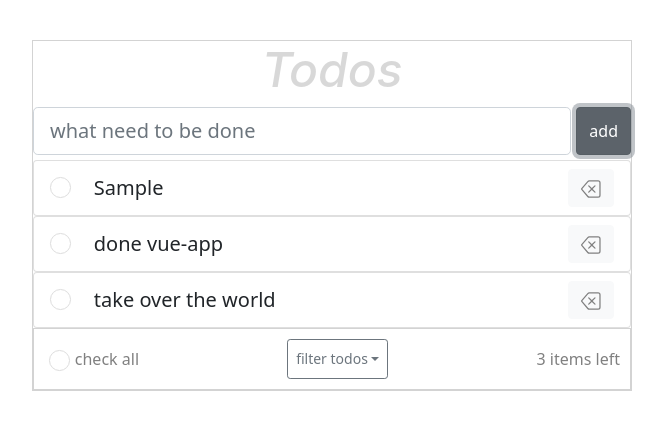
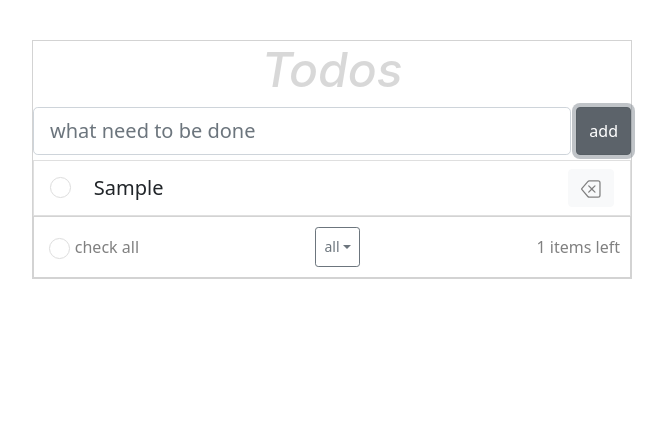
Before and after one commit to jullite/vue-todo, a Vue app: page / in a window 1280 px wide. Both pictures are taken after typing "Sample" into the empty fields and a click on the button "add". Shown: the top 430 px of the page, without its empty margins (308-974 px from the left). Built offline with nearby package versions, Linux system fonts and the light colour scheme.

Commit message:
refactor: divided todo-item from todo

```diff
--- a/src/components/Todo.vue
+++ b/src/components/Todo.vue
@@ -12,42 +12,15 @@
         />
         <b-button type="submit">add</b-button>
       </b-form>
-      <b-list-group v-for="(todo, index) in todosFilter" :key="todo.id">
-        <b-list-group-item>
-          <div v-if="!todo.editing" class="todo-item">
-            <!-- b-checkbox change size didn't work -->
-            <input
-              type="checkbox"
-              class="checkbox-round"
-              v-model="todo.completed"
-            />
-            <!-- 还是建议加上在 class 上加 ‘’ vscode 把它渲染成变量了，虽然不影响结果，但很影响阅读 -->
-            <span
-              :class="['todo-text', { compeleted: todo.completed }]"
-              @dblclick="editTodo(todo)"
-              >{{ todo.title }}</span
-            >
-            <b-button
-              class="remove-item"
-              variant="light"
-              @click="removeTodo(index)"
-            >
-              <b-icon icon="backspace"></b-icon>
-            </b-button>
-          </div>
-          <!-- @blur is not working I don't know why, some one said use blur.native, still not working-->
-          <!-- I find the reason: I didn't focus input at first!!! so I added autofocus on it -->
-          <b-input
-            v-else
-            v-model="todo.title"
-            :autofocus="true"
-            @blur="doneEdit(todo)"
-            @keyup.enter="doneEdit(todo)"
-            @keyup.esc="cancelEdit(todo)"
-          ></b-input>
-          <!-- <b-button class="remove-item" variant="light">x</b-button> -->
-        </b-list-group-item>
-      </b-list-group>
+      <todoItem
+        v-for="todo in todosFilter"
+        :key="todo.id"
+        :todo="todo"
+        :checkAllTodos="allCompleted"
+        @removeTodo="removeTodo"
+        @editTodo="editTodo"
+      >
+      </todoItem>
     </section>
     <footer>
       <label for="checkAll">
@@ -58,14 +31,18 @@
           @change="checkAllTodos"
         />check all
       </label>
-      <b-dropdown size="sm" text="filter todos" variant="outline-secondary">
-        <b-dropdown-item @click="filter = 'all'">all</b-dropdown-item>
-        <b-dropdown-item @click="filter = 'active'">active</b-dropdown-item>
-        <b-dropdown-item @click="filter = 'completed'"
+      <b-dropdown size="sm" :text='visibility' variant="outline-secondary">
+        <b-dropdown-item @click="visibility = 'all'">all</b-dropdown-item>
+        <b-dropdown-item @click="visibility = 'active'">active</b-dropdown-item>
+        <b-dropdown-item @click="visibility = 'completed'"
           >completed</b-dropdown-item
         >
       </b-dropdown>
-      <b-button v-if="showClearCompletedBtn" size="sm" variant="outline-secondary" @click="clearCompleted"
+      <b-button
+        v-if="showClearCompletedBtn"
+        size="sm"
+        variant="outline-secondary"
+        @click="clearCompleted"
         >clear completed</b-button
       >
       <span>{{ leftTodos }} items left</span>
@@ -74,29 +51,53 @@
 </template>
 
 <script>
+import todoItem from "./TodoItem.vue";
+var STORAGE_KEY = "vue-todos";
+var todoStorage = {
+  fetch: () => {
+    var todos = JSON.parse(localStorage.getItem(STORAGE_KEY) || "[]");
+    todos.forEach((todo, index) => {
+      todo.id = index;
+    });
+    todoStorage.uid = todos.length;
+    return todos;
+  },
+  save: (todos) => {
+    localStorage.setItem(STORAGE_KEY, JSON.stringify(todos));
+  },
+};
+
+var filter = {
+  all(todos) {
+    return todos;
+  },
+  active(todos) {
+    return todos.filter((todo) => !todo.completed);
+  },
+  completed(todos) {
+    return todos.filter((todo) => todo.completed);
+  },
+};
+
 export default {
   name: "todo-list",
+  components: {
+    todoItem,
+  },
   data() {
     return {
+      todos: todoStorage.fetch(),
       newTodo: "",
-      idForTodo: 3,
-      beforeEditCache: "",
-      todos: [
-        {
-          id: 1,
-          title: "done vue-app",
-          completed: false,
-          editing: false,
-        },
-        {
-          id: 2,
-          title: "take over the world",
-          completed: false,
-          editing: false,
-        },
-      ],
-      filter: "all",
+      visibility: "all",
     };
+  },
+  watch: {
+    todos: {
+      handler: (todos) => {
+        todoStorage.save(todos);
+      },
+    },
+    deep: true,
   },
   methods: {
     addTodo() {
@@ -104,65 +105,43 @@ export default {
         return;
       }
       this.todos.unshift({
-        id: this.idForTodo,
+        id: todoStorage.uid++,
         title: this.newTodo,
         completed: false,
         editing: false,
       });
       this.newTodo = "";
-      this.idForTodo++;
     },
-    removeTodo(index) {
-      this.todos.splice(index, 1);
-      console.log("removed todo");
+    removeTodo(todo) {
+      this.todos.splice(this.todos.indexOf(todo), 1);
     },
-
-    // 本来想写成一个 function 叫 changeEdit 但是发现监听事件触发这个方法被调用了两次
-    // search 感觉它们说的原因都不太合理，所以最好的办法还是写成两个 function 吧
-    editTodo(todo) {
-      this.beforeEditCache = todo.title;
-      todo.editing = true;
-      console.log(todo.editing);
+    editTodo(editedTodo) {
+      this.todos.forEach((todo, index) => {
+        if (todo.id == editedTodo.id) {
+          this.todos.splice(index, 1, editedTodo);
+        }
+      });
     },
     clearCompleted() {
       this.todos = this.todos.filter((todo) => !todo.completed);
     },
-    doneEdit(todo) {
-      if (todo.title.trim() == "") {
-        this.cancelEdit(todo);
-        return;
-      }
-      todo.editing = false;
-      console.log(todo.editing);
-    },
-    cancelEdit(todo) {
-      todo.title = this.beforeEditCache;
-      todo.editing = false;
-    },
     checkAllTodos() {
-      this.todos.forEach((todo) => (todo.completed = event.target.checked));
+      this.todos.forEach((todo) => (todo.completed = !todo.completed));
     },
   },
   computed: {
     leftTodos() {
-      // 此处调用方法不需要加 （）
-      return this.todosFilter.filter((todo) => !todo.completed).length;
+      return this.todos.filter((todo) => !todo.completed).length;
     },
     allCompleted() {
-      return this.leftTodos == 0;
+      return Boolean(this.leftTodos == 0 & this.todos.length != 0);
     },
     todosFilter() {
-      if (this.filter == "all") {
-        return this.todos;
-      } else if (this.filter == "active") {
-        return this.todos.filter((todo) => !todo.completed);
-      } else {
-        return this.todos.filter((todo) => todo.completed);
-      }
+      return filter[this.visibility](this.todos)
     },
     showClearCompletedBtn() {
-      return this.todosFilter.filter((todo) => todo.completed).length > 0
-    }
+      return this.todos.filter((todo) => todo.completed).length > 0;
+    },
   },
 };
 </script>
@@ -183,14 +162,6 @@ export default {
 .add-form button {
   margin-left: 5px;
 }
-.todo-item {
-  display: flex;
-  align-items: center;
-  justify-content: space-between;
-}
-.remove-item {
-  color: gray;
-}
 h1 {
   text-align: center;
   font-size: 300%;
@@ -199,15 +170,6 @@ h1 {
     Ubuntu, Cantarell, "Open Sans", "Helvetica Neue", sans-serif;
   opacity: 30%;
   font-style: italic;
-}
-.todo-text {
-  font-size: 20px;
-  width: 80%;
-  overflow: hidden;
-}
-.compeleted {
-  text-decoration-line: line-through;
-  color: grey;
 }
 .checkbox-round {
   width: 1.3em;
--- /dev/null
+++ b/src/components/TodoItem.vue
@@ -0,0 +1,118 @@
+<template>
+  <b-list-group-item>
+    <div v-if="!editing" class="todo-item">
+      <!-- b-checkbox change size didn't work -->
+      <input type="checkbox" class="checkbox-round" v-model="completed" />
+      <!-- 还是建议加上在 class 上加 ‘’ vscode 把它渲染成变量了，虽然不影响结果，但很影响阅读 -->
+      <span
+        :class="['todo-text', { compeleted: completed }]"
+        @dblclick="editTodo"
+        >{{ title }}</span
+      >
+      <b-button class="remove-item" variant="light" @click="removeTodo(todo)">
+        <b-icon icon="backspace"></b-icon>
+      </b-button>
+    </div>
+    <!-- @blur is not working I don't know why, some one said use blur.native, still not working
+             I find the reason: I didn't focus input at first!!! so I added autofocus on it -->
+    <b-input
+      v-else
+      v-model="title"
+      :autofocus="true"
+      @blur="doneEdit"
+      @keyup.enter="doneEdit"
+      @keyup.esc="cancelEdit"
+    ></b-input>
+  </b-list-group-item>
+</template>
+
+<script>
+export default {
+  name: "todo-item",
+  props: {
+    todo: {
+      type: Object,
+      required: true,
+    },
+    checkAllTodos: {
+      type: Boolean,
+      required: true,
+    },
+  },
+  data() {
+    console.log(this);
+    return {
+      id: this.todo.id,
+      title: this.todo.title,
+      completed: this.todo.completed,
+      editing: this.todo.editing,
+    };
+  },
+  computed: {
+    editedTodo() {
+      return {
+        id: this.id,
+        title: this.title,
+        completed: this.completed,
+        editing: this.editing,
+      };
+    },
+  },
+  watch: {
+    // 监听 todoItem 中的 todo 变化，有变化就传给 parent
+    editedTodo() {
+      this.$emit("editTodo", this.editedTodo);
+    },
+    // 监听父组件参数
+    checkAllTodos() {
+      if (this.checkAllTodos) {
+        this.completed = true;
+      } else {
+        this.completed = this.todo.completed;
+      }
+    },
+    deep: true,
+  },
+  methods: {
+    removeTodo(todo) {
+      // 传送监听给 parent
+      this.$emit("removeTodo", todo);
+    },
+    editTodo() {
+      this.beforeEditCache = this.title;
+      this.editing = true;
+    },
+    doneEdit() {
+      if (this.title.trim() == "") {
+        this.cancelEdit(this.todo);
+        return;
+      }
+      this.editing = false;
+    },
+    cancelEdit() {
+      this.title = this.beforeEditCache;
+      this.editing = false;
+    },
+  },
+};
+</script>
+
+<style>
+.todo-item {
+  display: flex;
+  align-items: center;
+  justify-content: space-between;
+}
+.remove-item {
+  color: gray;
+}
+.todo-text {
+  font-size: 20px;
+  width: 80%;
+  overflow: hidden;
+}
+.compeleted {
+  text-decoration-line: line-through;
+  color: grey;
+}
+</style>
```
